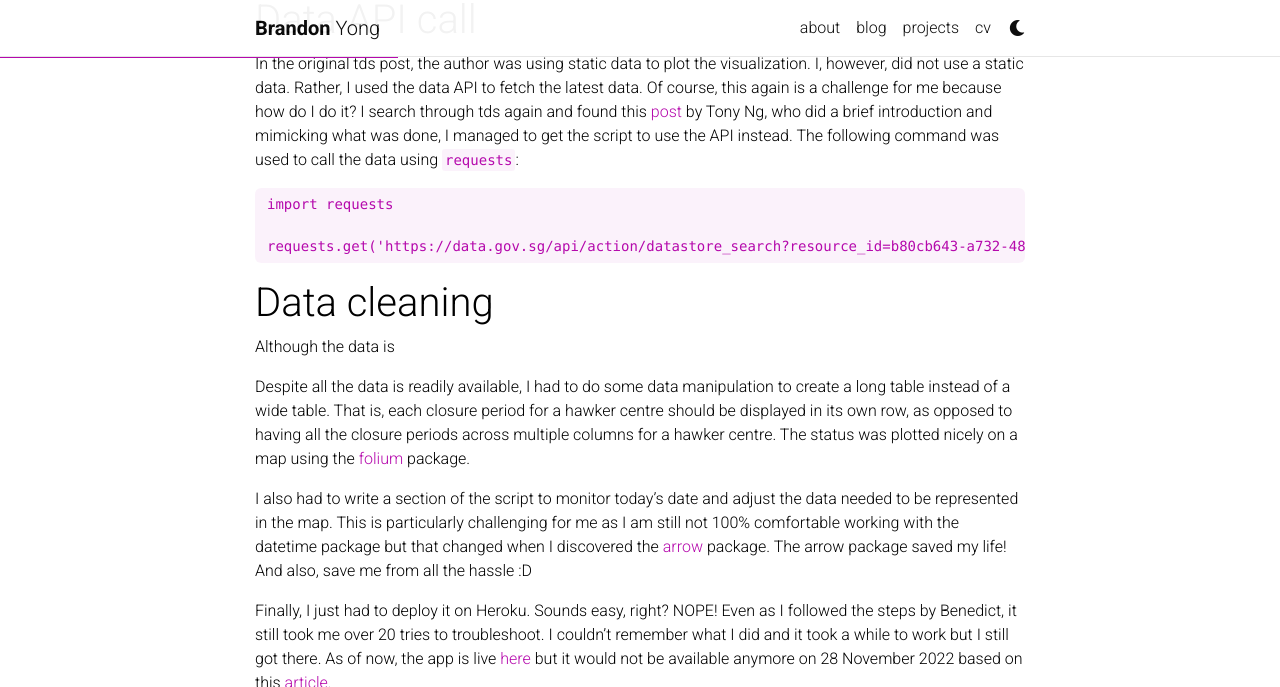
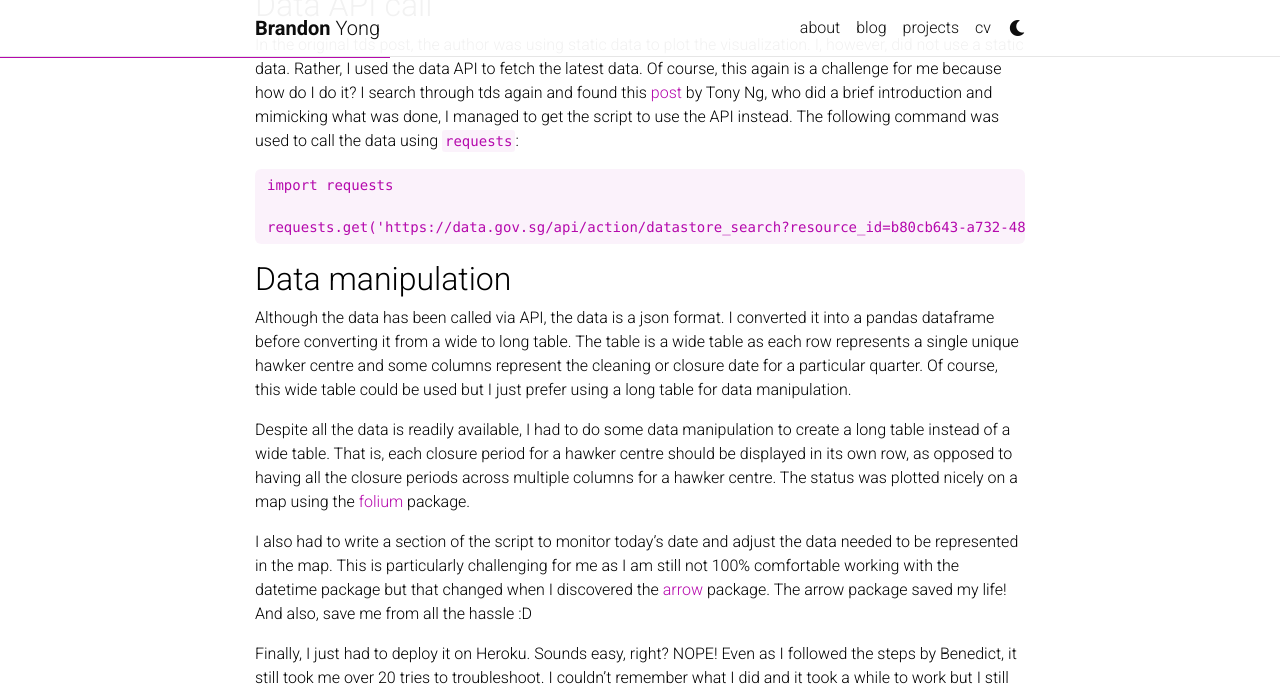
Before and after one commit to brandonyongys/brandonyongys.github.io, a Jekyll site: the page built from _projects/hawker-centre-dashboard.md, in a window 1280 px wide and 900 px high, scrolled down 698 px, cut to the strip 0-687 px from the top of the window. Built offline with Jekyll 4.4.1, drawn with Linux system fonts in a browser that asks for light colours; full-size pictures stand in for the smaller copies a plugin makes; comment, search, counter and statistics services are not loaded; a style sheet for code colours, icons or effects is not loaded.

Commit message:
Further edited the hawker centre project by adding in the data manipulation portion

````diff
--- a/_projects/hawker-centre-dashboard.md
+++ b/_projects/hawker-centre-dashboard.md
@@ -15,14 +15,13 @@ There was a [post](https://towardsdatascience.com/creating-a-web-application-to-
 
 Back then, I was really interested in learning how to develop and deploy an application, be it a model or a dashboard. The main objective was to learn to deploy whatever I would have built in the future and not simply leave it in one of my many local folders or github repos. Not to mention, the post is rather simple and it would serve as a good base for me to learn how to develop and deploy an app.
 
-
-# Hawker centre dashboard
+## Hawker centre dashboard
 I did a search on [data.gov.sg](https://data.gov.sg/) to find what intriguing dataset that I could use to develop such dashboard and I found the [hawker centre closure dates dataset](https://data.gov.sg/dataset/dates-of-hawker-centres-closure). Seeing that there are temporal and spatial elements, I decided to use it. With that in mind, the dashboard has 2 main features:
 
 1. A map of Singapore with all the hawker centres indicated as points. Each point should have 1 of 3 colours to indicate its status (open, closing within a month or closed).
 1. Two separate tables that show a list of hawker centres that are currently closed and the upcoming closures.
 
-# Data API call
+## Data API call
 In the original tds post, the author was using static data to plot the visualization. I, however, did not use a static data. Rather, I used the data API to fetch the latest data. Of course, this again is a challenge for me because how do I do it? I search through tds again and found this [post](https://towardsdatascience.com/exploring-data-gov-sg-api-725e344048dc) by Tony Ng, who did a brief introduction and mimicking what was done, I managed to get the script to use the API instead. The following command was used to call the data using `requests`:
 {% raw %}
 ```html
@@ -32,8 +31,9 @@ requests.get('https://data.gov.sg/api/action/datastore_search?resource_id=b80cb6
 ```
 {% endraw %}
 
-# Data cleaning
-Although the data is
+## Data manipulation
+Although the data has been called via API, the data is a json format. I converted it into a pandas dataframe before converting it from a wide to long table. The table is a wide table as each row represents a single unique hawker centre and some columns represent the cleaning or closure date for a particular quarter. Of course, this wide table could be used but I just prefer using a long table for data manipulation.
+
 
 Despite all the data is readily available, I had to do some data manipulation to create a long table instead of a wide table. That is, each closure period for a hawker centre should be displayed in its own row, as opposed to having all the closure periods across multiple columns for a hawker centre. The status was plotted nicely on a map using the [folium](http://python-visualization.github.io/folium/) package.
 
````
Also changed, not shown: other parts of _projects/hawker-centre-dashboard.md (+1 -1 lines).
